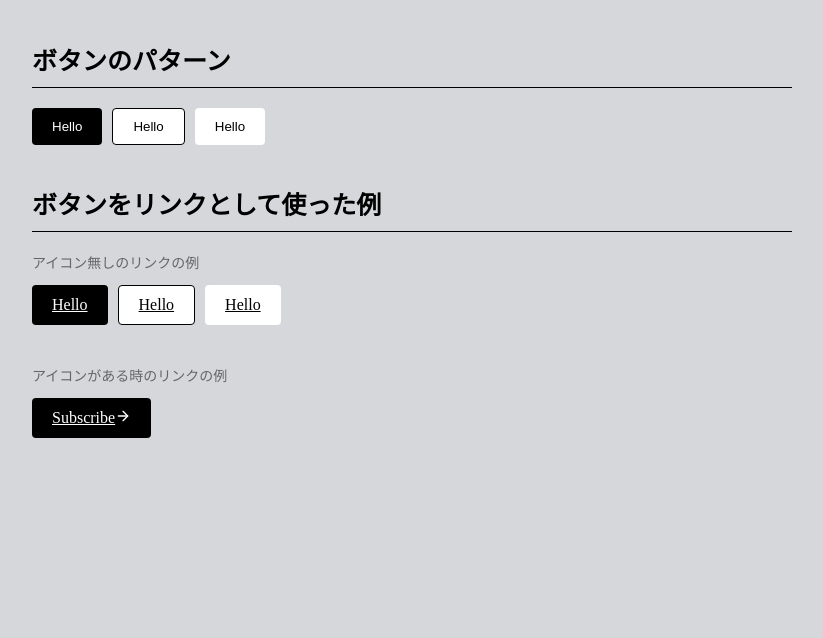
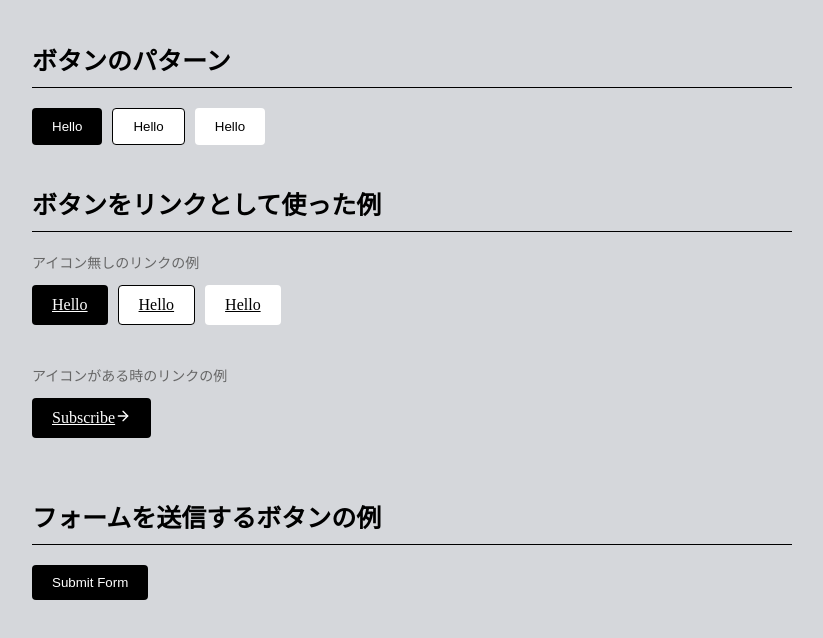
Before and after one commit to OybekJP/ui-components, a React (Vite) app: page / in a window 1280 px wide. Shown: the top 638 px of the page, without its empty margins (228-1051 px from the left). Built offline with nearby package versions, Linux system fonts and the light colour scheme.

Commit message:
フォームを送信する仮の機能とフォームを送信するボタンの例を作成

```diff
--- a/src/components/Pages/ButtonDemo.tsx
+++ b/src/components/Pages/ButtonDemo.tsx
@@ -3,6 +3,11 @@ import Button from '../UI/Button'
 import { ArrowRightIcon } from 'lucide-react'
 
 export const ButtonDemo = () => {
+  const handleSubmit = (e: React.FormEvent) => {
+    e.preventDefault()
+    alert('フォームを送信しました！')
+  }
+
   return (
     <Container>
       <Section>
@@ -46,6 +51,15 @@ export const ButtonDemo = () => {
           </ButtonGroup>
         </DemoRow>
       </Section>
+
+      <Section>
+        <SectionTitle>フォームを送信するボタンの例</SectionTitle>
+        <form onSubmit={handleSubmit}>
+          <Button type="submit" variant="primary">
+            Submit Form
+          </Button>
+        </form>
+      </Section>
     </Container>
   )
 }
```
